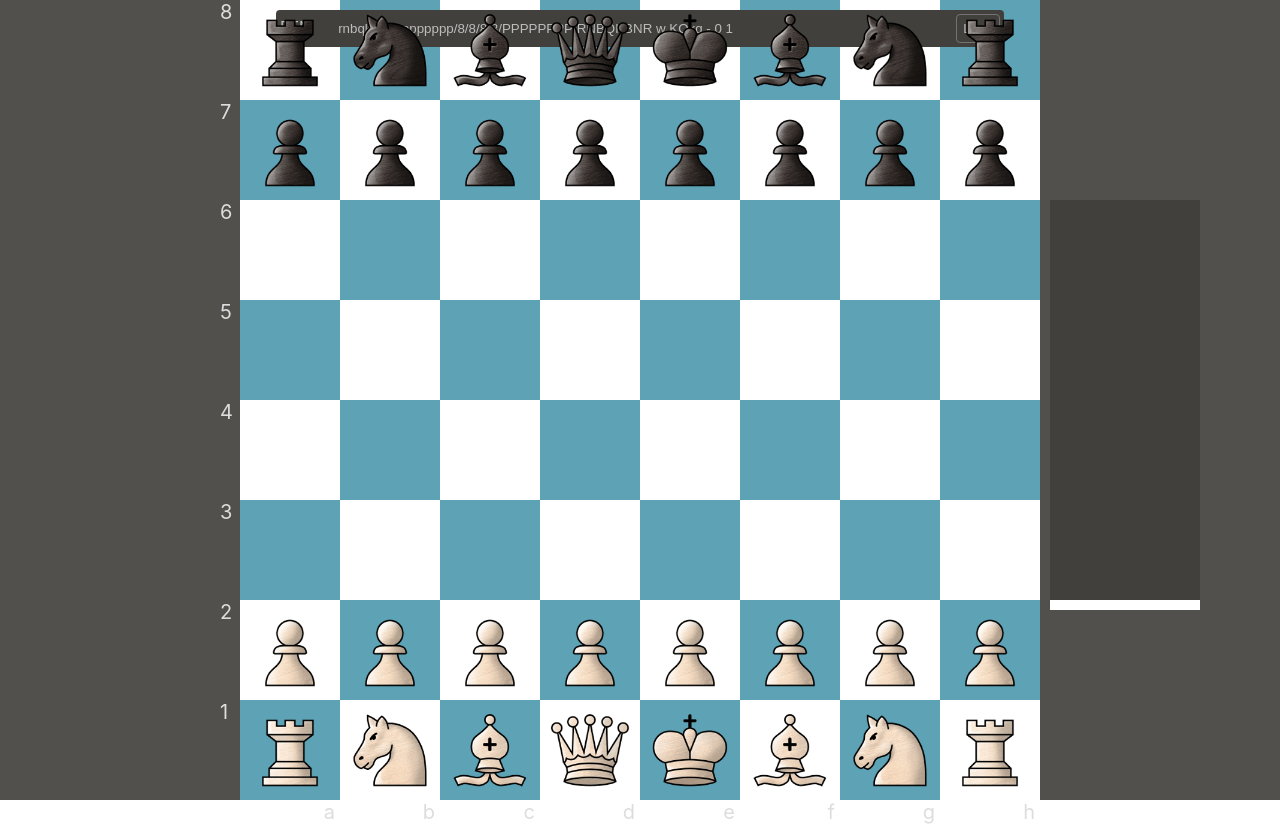
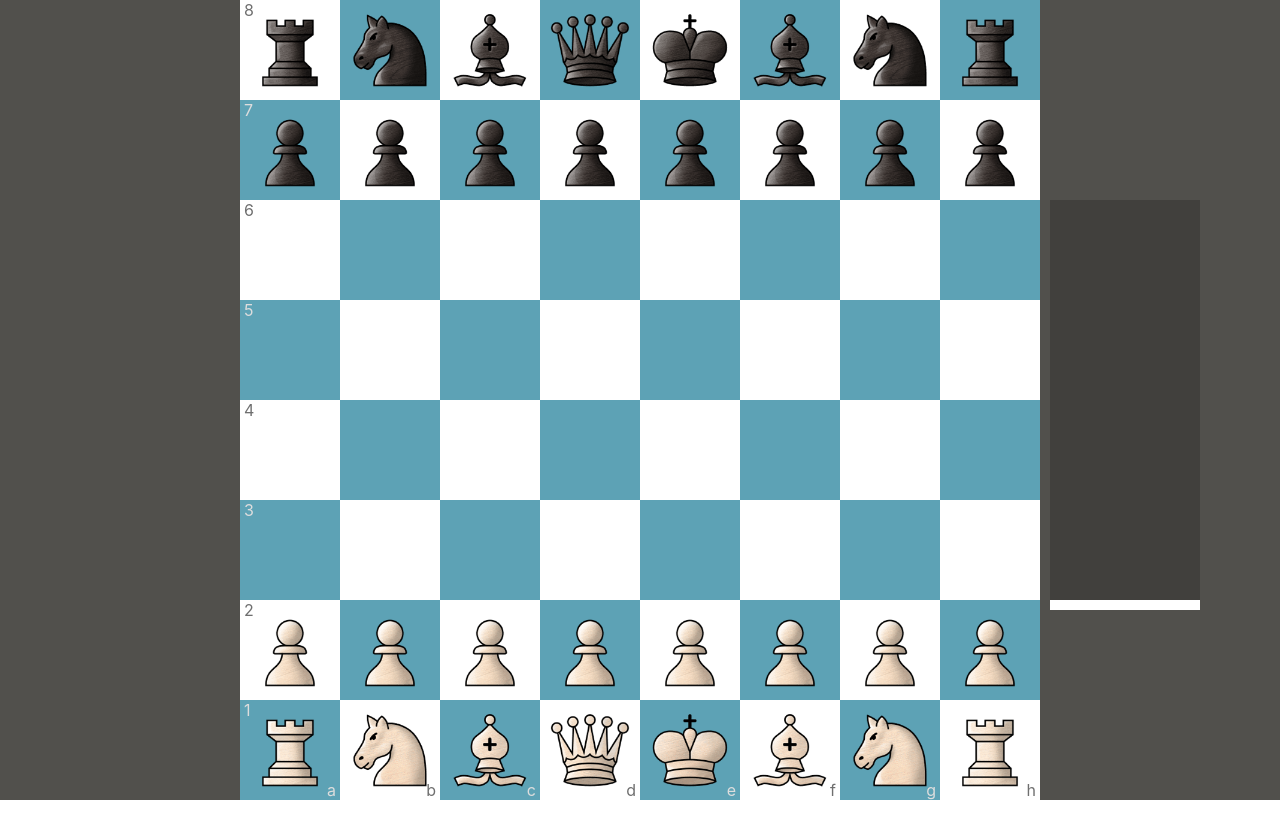
Before and after one commit to HeBuguM/react-chess, a React (Create React App) app: page / in a window 1280 px wide. After the commit the page ends 800 px from the top, so only its background shows below. Built offline with nearby package versions, Linux system fonts and the light colour scheme.

Commit message:
css update

```diff
--- a/src/components/Chessboard/Chessboard.css
+++ b/src/components/Chessboard/Chessboard.css
@@ -1,40 +1,37 @@
 #chessboard {
-    /* position: relative; */
+    position: relative;
     display: grid;
     grid-template-columns: repeat(8, 100px);
     grid-template-rows: repeat(8, 100px);
     grid-column-start: (8);
     background-color: #ddd;
-    width: 800px;
-    height: 800px;
     margin: auto;
     align-content: center;
     justify-content: center;
     overflow: hidden;
 }
 #chessboard .horizontalLabels {
+    width: 100%;
     -webkit-user-select: none; /* Safari */
     -moz-user-select: none; /* Firefox */
     -ms-user-select: none; /* IE10+/Edge */
     user-select: none; /* Standard */
     display: flex;
     justify-content: space-evenly;
-    width: 800px;
-    height: 20px;
     position: absolute;
-    bottom: calc(50% - 420px);
-    left: calc(50% - 400px);
+    bottom: 0;
+    left: 0;
     text-align: right;
-    font-size: 20px;
+    font-size: 16px;
 }
 #chessboard .horizontalLabels div {
     width: 100px;
-    padding-right: 5px;
     color: #ddd;
+    padding: 0px 4px;
 }
-/* #chessboard .horizontalLabels div:nth-child(2n){
+#chessboard .horizontalLabels div:nth-child(2n){
     color: #6f6f6f;
-} */
+}
 
 #chessboard .verticalLabels {
     -webkit-user-select: none; /* Safari */
@@ -42,22 +39,21 @@
     -ms-user-select: none; /* IE10+/Edge */
     user-select: none; /* Standard */
     display: flex;
-    height: 800px;
-    width: 20px;
+    height: 100%;
     position: absolute;
-    top: calc(50% - 400px);
-    left: calc(50% - 420px);
+    top: 0;
+    left: 0;
     flex-direction: column-reverse;
-    font-size: 20px;
+    font-size: 16px;
 }
 #chessboard .verticalLabels div {
     height: 100px;
-    width: 20px;
     color: #ddd;
+    padding-left: 4px;
 }
-/* #chessboard .verticalLabels div:nth-child(2n){
+#chessboard .verticalLabels div:nth-child(2n){
     color: #6f6f6f;
-} */
+}
 
 #pawn-promotion-modal {
     display: none;
@@ -78,7 +74,6 @@
     position: absolute;
     height: 200px;
     width: 800px;
-
     top: calc(50% - 100px);
     left: calc(50% - 400px);
 }
--- a/src/components/Chessboard/Chessboard.tsx
+++ b/src/components/Chessboard/Chessboard.tsx
@@ -34,7 +34,7 @@ export default function Chessboard() {
             const x = e.clientX - (SQUARE_SIZE/2);
             const y = e.clientY - (SQUARE_SIZE/2);
             element.style.zIndex = "100";
-            element.style.position = "absolute";
+            element.style.position = "fixed";
             element.style.left = `${x}px`;
             element.style.top = `${y}px`;
 
@@ -57,7 +57,7 @@ export default function Chessboard() {
             const maxY = chessboard.offsetTop + chessboard.clientHeight - (SQUARE_SIZE/2);
             const x = e.clientX - (SQUARE_SIZE/2);
             const y = e.clientY - (SQUARE_SIZE/2);
-            activePiece.style.position = "absolute";
+            activePiece.style.position = "fixed";
             activePiece.style.left = x < minX ? `${minX}px` : (x > maxX ? `${maxX}px` : `${x}px`)
             activePiece.style.top = y < minY ? `${minY}px` : (y > maxY ? `${maxY}px` : `${y}px`)
         }
@@ -227,6 +227,16 @@ export default function Chessboard() {
         }
     }
 
+    // // Flipped
+    // for(let j = 0; j < 8; j++) {
+    //     for(let i = VERTICAL_AXIS.length - 1; i >= 0; i--) {
+    //         const square = i + j + 2;
+    //         const piece = boardPieces.find(p => samePosition(p.position, {x: i, y: j}))
+    //         let coordinates = HORIZONTAL_AXIS[i]+VERTICAL_AXIS[j];
+    //         board.push(<Square key={`${i},${j}`} coordinates={coordinates} number={square} piece_type={piece?.type} team={piece?.team} />)
+    //     }
+    // }
+
     // Render Board Labels
     let horizontalLabels = [];
     let verticalLabels = [];
--- a/src/components/Squere/Square.css
+++ b/src/components/Squere/Square.css
@@ -1,8 +1,5 @@
 #chessboard .square {
     display: grid;
-    place-content: center;
-    width: 100px;
-    height: 100px;
 }
 #chessboard .square.dark {
     background-color: #5da2b5;
@@ -19,7 +16,7 @@
 #chessboard .square .chess-piece {
     width: 100px;
     height: 100px;
-    background-size: 90px;
+    background-size: 90%;
     background-position: center;
     background-repeat: no-repeat;
     z-index: 90;
--- a/src/components/Squere/Square.tsx
+++ b/src/components/Squere/Square.tsx
@@ -10,7 +10,7 @@ interface Props {
 export default function Square ({ number , piece_type, team, coordinates}: Props){
     let square_type = number % 2 === 0 ? 'dark' : 'light';
     return (
-        <div className={`square ${square_type}`} data-coordinates={coordinates}>
+        <div className={`square ${square_type}`} data-coordinates={coordinates} >
             {piece_type && <div className={`chess-piece ${piece_type} ${team}`}></div>}
         </div>
     );
```
